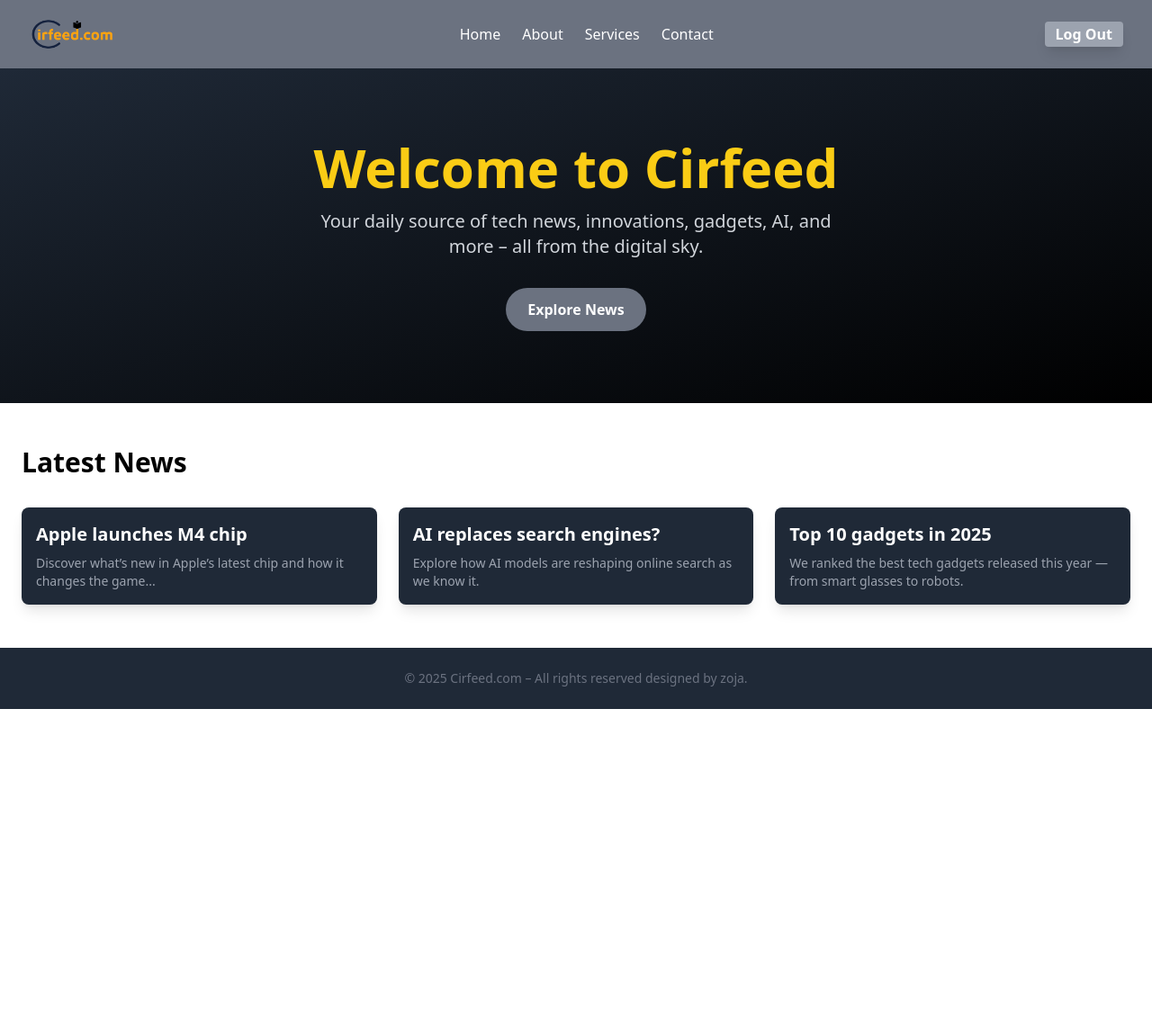
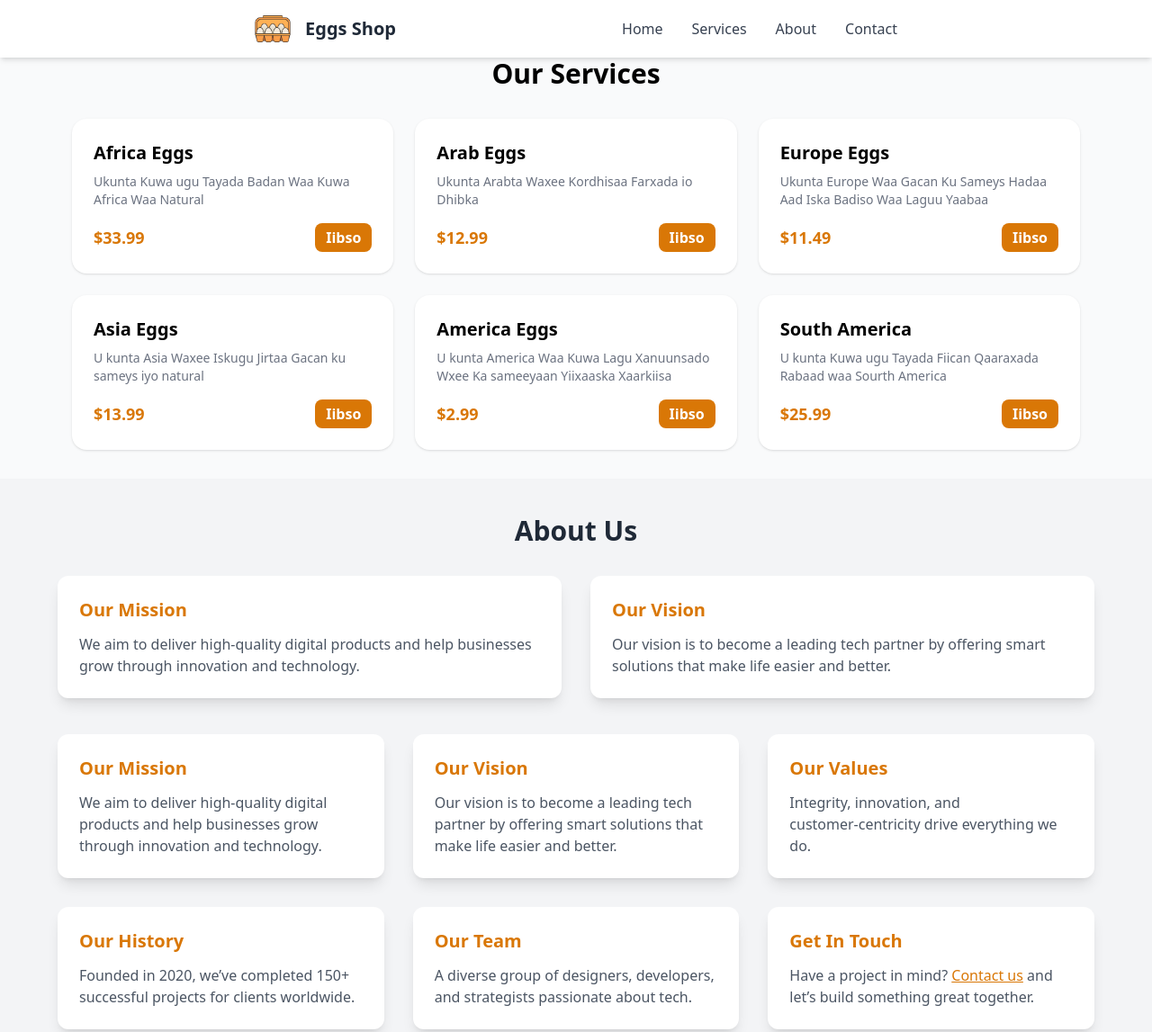
Before and after one commit to Hawaaan/Cirfeed-project, a website: page src/index.html in a window 1280 px wide. Shown: the top 1147 px of the page at 90% size. Before the commit the page ends 800 px from the top, so only its background shows below. Drawn offline with nearby package versions, Linux system fonts and the light colour scheme.

Commit message:
First Commit

```diff
--- a/src/index.html
+++ b/src/index.html
@@ -1,79 +1,266 @@
 <!DOCTYPE html>
-<html lang="en">
+<html lang="so">
 <head>
-  <meta charset="UTF-8">
-  <meta name="viewport" content="width=device-width, initial-scale=1.0">
+  <meta charset="UTF-8" />
+  <meta name="viewport" content="width=device-width, initial-scale=1.0" />
   <title>Responsive Navbar</title>
-  <script defer>
-    // JavaScript si menu mobile uu u shaqeeyo
-    function toggleMenu() {
-      document.getElementById('mobile-menu').classList.toggle('hidden');
-    }
-  </script>
   <script src="https://cdn.tailwindcss.com"></script>
 </head>
-<body>
-  <nav class="bg-gray-500 text-white p-4 shadow-md">
-    <div class="max-w-7xl mx-auto flex justify-between items-center ml-2 mr-4">
-      <img class="w-30 h-11" src="/src/images/irfeed.com1.png" alt="">
-      <!-- Desktop Menu -->
-      <ul class="hidden md:flex space-x-6">
-        <li><a class="relative inline-block after:content-[''] after:absolute after:left-0 after:bottom-0 after:h-[2px] after:w-0 after:bg-yellow-400 after:transition-all after:duration-300 hover:after:w-full" href="#home">Home</a></li>
-        <li><a class="relative inline-block after:content-[''] after:absolute after:left-0 after:bottom-0 after:h-[2px] after:w-0 after:bg-yellow-400 after:transition-all after:duration-300 hover:after:w-full" href="#">About</a></li>
-        <li><a class="relative inline-block after:content-[''] after:absolute after:left-0 after:bottom-0 after:h-[2px] after:w-0 after:bg-yellow-400 after:transition-all after:duration-300 hover:after:w-full" href="#">Services</a></li>
-        <li><a class="relative inline-block after:content-[''] after:absolute after:left-0 after:bottom-0 after:h-[2px] after:w-0 after:bg-yellow-400 after:transition-all after:duration-300 hover:after:w-full" href="#">Contact</a></li>
-      </ul>
-      <div>
-       <button onclick="window.location.href='login.html'" class="bg-gray-400 hover:bg-yellow-500 text-white font-bold py-0.5 px-3 rounded transition duration-300 ease-in-out shadow-lg">Log Out</button>
+<body class="bg-gray-50">
 
+  <!-- Navbar -->
+  <nav class="bg-white shadow-md">
+    <div class="mx-auto max-w-7xl px-4 sm:px-6 lg:px-8">
+      <div class="flex h-16 items-center justify-evenly">
+
+        <!-- Logo -->
+        <div class="flex items-center space-x-4">
+  <img src="/src/images/egg.png" alt="Logo" class="h-10 w-10">
+  <h1 class="text-xl font-bold text-gray-800"> Eggs Shop</h1>
 </div>
-      <!-- Mobile Button -->
-      <button class="md:hidden" onclick="toggleMenu()">
-        <svg class="w-6 h-6" fill="none" stroke="currentColor" viewBox="0 0 24 24">
+
+
+
+        <!-- Desktop menu -->
+        <div class="hidden md:flex space-x-8">
+          <a href="#" class="text-gray-700 hover:text-amber-600">Home</a>
+                 <a href="#Services" class="text-gray-700 hover:text-amber-600">Services</a>
+          <a href="#About" class="text-gray-700 hover:text-amber-600">About</a>
+          <a href="#" class="text-gray-700 hover:text-amber-600">Contact</a>
+        </div>
+
+        <!-- Mobile hamburger -->
+        <button id="mobile-btn" class="md:hidden inline-flex items-center justify-center p-2 rounded-md text-gray-700 hover:bg-gray-200 focus:outline-none focus:ring-2 focus:ring-indigo-500">
+          <svg id="icon-open" class="h-6 w-6" fill="none" stroke="currentColor" viewBox="0 0 24 24">
             <path stroke-linecap="round" stroke-linejoin="round" stroke-width="2"
               d="M4 6h16M4 12h16M4 18h16" />
           </svg>
+          <svg id="icon-close" class="h-6 w-6 hidden" fill="none" stroke="currentColor" viewBox="0 0 24 24">
+            <path stroke-linecap="round" stroke-linejoin="round" stroke-width="2"
+              d="M6 18L18 6M6 6l12 12" />
+          </svg>
         </button>
       </div>
+    </div>
 
-    <!-- Mobile Menu -->
-    <div id="mobile-menu" class="md:hidden hidden mt-4 space-y-2">
-      <a href="#" class="block relative  after:content-[''] after:absolute after:left-0 after:bottom-0 after:h-[2px] after:w-0 after:bg-amber-400 after:transition-all after:duration-300 hover:after:w-full">Home</a>
-      <a href="#" class="block relative after:content-[''] after:absolute after:left-0 after:bottom-0 after:h-[2px] after:w-0 after:bg-amber-400 after:transition-all after:duration-300 hover:after:w-full">About</a>
-      <a href="#" class="block relative after:content-[''] after:absolute after:left-0 after:bottom-0 after:h-[2px] after:w-0 after:bg-amber-400 after:transition-all after:duration-300 hover:after:w-full">Services</a>
-      <a href="#" class="block relative  after:content-[''] after:absolute after:left-0 after:bottom-0 after:h-[2px] after:w-0 after:bg-amber-400 after:transition-all after:duration-300 hover:after:w-full">Contact</a>
+    <!-- Mobile dropdown -->
+    <div id="mobile-menu" class="md:hidden hidden px-4 pb-4 space-y-2 bg-white shadow-inner">
+      <a href="#" class="block px-2 text-gray-700 hover:bg-amber-300 rounded">Home</a>
+        <a href="#Services" class="block px-2 text-gray-700 hover:bg-amber-300 rounded">Services</a>
+      <a href="#About" class="block px-2 text-gray-700 hover:bg-amber-300 rounded">About</a>
+      <a href="#" class="block px-2 text-gray-700 hover:bg-amber-300 rounded">Contact</a>
     </div>
   </nav>
+  <!-- Container -->
+  <div class="mx-auto max-w-6xl px-4" id="Services">
+    <h1 class="text-3xl font-bold text-center mb-8">Our Services</h1>
 
-  <!-- Hero Section -->
-  <section id="home" class="text-center py-20 bg-gradient-to-br from-gray-800 to-black">
-    <h1 class="text-5xl md:text-6xl font-extrabold text-yellow-400 mb-4">Welcome to Cirfeed</h1>
-    <p class="text-gray-300 text-lg md:text-xl max-w-xl mx-auto">Your daily source of tech news, innovations, gadgets, AI, and more – all from the digital sky.</p>
-    <a href="#" class="mt-8 inline-block bg-gray-500 hover:bg-yellow-600 text-white font-semibold py-3 px-6 rounded-full transition">Explore News</a>
+    <!-- Grid -->
+    <div class="grid gap-6 sm:grid-cols-2 lg:grid-cols-3">
+      <!-- Single card (ku celceli 6 jeer) -->
+      <!-- Item #1 -->
+      <div class="bg-white rounded-2xl shadow p-6 flex flex-col">
+        <h2 class="text-xl font-semibold mb-2">Africa Eggs</h2>
+        <p class="text-sm text-gray-500 flex-grow">
+          Ukunta Kuwa ugu Tayada Badan Waa Kuwa Africa Waa Natural
+        </p>
+
+        <!-- Price + button -->
+        <div class="mt-4 flex items-center justify-between">
+          <span class="text-lg font-bold text-amber-600">$33.99</span>
+          <button
+            class="bg-amber-600 hover:bg-amber-700 text-white font-semibold py-1 px-3 rounded-lg transition">
+            Iibso
+          </button>
+        </div>
+      </div>
+
+      <!-- Item #2 -->
+      <div class="bg-white rounded-2xl shadow p-6 flex flex-col">
+        <h2 class="text-xl font-semibold mb-2">Arab Eggs</h2>
+        <p class="text-sm text-gray-500 flex-grow">
+          Ukunta Arabta Waxee Kordhisaa Farxada io Dhibka
+        </p>
+        <div class="mt-4 flex items-center justify-between">
+          <span class="text-lg font-bold text-amber-600">$12.99</span>
+          <button
+            class="bg-amber-600 hover:bg-amber-700 text-white font-semibold py-1 px-3 rounded-lg transition">
+            Iibso
+          </button>
+        </div>
+      </div>
+
+      <!-- Item #3 -->
+      <div class="bg-white rounded-2xl shadow p-6 flex flex-col">
+        <h2 class="text-xl font-semibold mb-2">Europe Eggs</h2>
+        <p class="text-sm text-gray-500 flex-grow">
+          Ukunta Europe Waa Gacan Ku Sameys Hadaa Aad Iska Badiso Waa Laguu Yaabaa
+        </p>
+        <div class="mt-4 flex items-center justify-between">
+          <span class="text-lg font-bold text-amber-600">$11.49</span>
+          <button
+            class="bg-amber-600 hover:bg-amber-700 text-white font-semibold py-1 px-3 rounded-lg transition">
+            Iibso
+          </button>
+        </div>
+      </div>
+
+      <!-- Item #4 -->
+      <div class="bg-white rounded-2xl shadow p-6 flex flex-col">
+        <h2 class="text-xl font-semibold mb-2">Asia Eggs</h2>
+        <p class="text-sm text-gray-500 flex-grow">
+          U kunta Asia Waxee Iskugu Jirtaa Gacan ku sameys iyo natural
+        </p>
+        <div class="mt-4 flex items-center justify-between">
+          <span class="text-lg font-bold text-amber-600">$13.99</span>
+          <button
+            class="bg-amber-600 hover:bg-amber-700 text-white font-semibold py-1 px-3 rounded-lg transition">
+            Iibso
+          </button>
+        </div>
+      </div>
+
+      <!-- Item #5 -->
+      <div class="bg-white rounded-2xl shadow p-6 flex flex-col">
+        <h2 class="text-xl font-semibold mb-2">America Eggs</h2>
+        <p class="text-sm text-gray-500 flex-grow">
+          U kunta America Waa Kuwa Lagu Xanuunsado Wxee Ka sameeyaan Yiixaaska Xaarkiisa
+        </p>
+        <div class="mt-4 flex items-center justify-between">
+          <span class="text-lg font-bold text-amber-600">$2.99</span>
+          <button
+            class="bg-amber-600 hover:bg-amber-700 text-white font-semibold py-1 px-3 rounded-lg transition">
+            Iibso
+          </button>
+        </div>
+      </div>
+
+      <!-- Item #6 -->
+      <div class="bg-white rounded-2xl shadow p-6 flex flex-col">
+        <h2 class="text-xl font-semibold mb-2">South America</h2>
+        <p class="text-sm text-gray-500 flex-grow">
+          U kunta Kuwa ugu Tayada Fiican Qaaraxada Rabaad waa Sourth America
+        </p>
+        <div class="mt-4 flex items-center justify-between">
+          <span class="text-lg font-bold text-amber-600">$25.99</span>
+          <button
+            class="bg-amber-600 hover:bg-amber-700 text-white font-semibold py-1 px-3 rounded-lg transition">
+            Iibso
+          </button>
+        </div>
+      </div>
+    </div>
+  </div>
+<!-- about  -->
+ <section class="bg-gray-100 py-10 px-4 mt-8 " id="About">
+  <div class="max-w-6xl mx-auto">
+    <h2 class="text-3xl font-bold text-center mb-8 text-gray-800">About Us</h2>
+
+    <div class="grid grid-cols-1 md:grid-cols-2 gap-8">
+
+      <!-- Div 1 -->
+      <div class="bg-white shadow-lg rounded-xl p-6">
+        <h3 class="text-xl font-semibold mb-3 text-amber-600">Our Mission</h3>
+        <p class="text-gray-600">
+          We aim to deliver high-quality digital products and help businesses grow through innovation and technology.
+        </p>
+      </div>
+
+      <!-- Div 2 -->
+      <div class="bg-white shadow-lg rounded-xl p-6">
+        <h3 class="text-xl font-semibold mb-3 text-amber-600">Our Vision</h3>
+        <p class="text-gray-600">
+          Our vision is to become a leading tech partner by offering smart solutions that make life easier and better.
+        </p>
+      </div>
+
+    </div>
+  </div>
+  <section class="bg-gray-100 py-10 px-4">
+  <div class="max-w-6xl mx-auto">
+
+    <!-- Grid: 1 col on mobile, 3 col on medium+ -->
+    <div class="grid grid-cols-1 md:grid-cols-3 gap-8">
+
+      <!-- Div 1 -->
+      <div class="bg-white shadow-lg rounded-xl p-6">
+        <h3 class="text-xl font-semibold mb-3 text-amber-600">Our Mission</h3>
+        <p class="text-gray-600">
+          We aim to deliver high‑quality digital products and help businesses grow through innovation and technology.
+        </p>
+      </div>
+
+      <!-- Div 2 -->
+      <div class="bg-white shadow-lg rounded-xl p-6">
+        <h3 class="text-xl font-semibold mb-3 text-amber-600">Our Vision</h3>
+        <p class="text-gray-600">
+          Our vision is to become a leading tech partner by offering smart solutions that make life easier and better.
+        </p>
+      </div>
+
+      <!-- Div 3 -->
+      <div class="bg-white shadow-lg rounded-xl p-6">
+        <h3 class="text-xl font-semibold mb-3 text-amber-600">Our Values</h3>
+        <p class="text-gray-600">
+          Integrity, innovation, and customer‑centricity drive everything we do.
+        </p>
+      </div>
+
+      <!-- Div 4 -->
+      <div class="bg-white shadow-lg rounded-xl p-6">
+        <h3 class="text-xl font-semibold mb-3 text-amber-600">Our History</h3>
+        <p class="text-gray-600">
+          Founded in 2020, we’ve completed 150+ successful projects for clients worldwide.
+        </p>
+      </div>
+
+      <!-- Div 5 -->
+      <div class="bg-white shadow-lg rounded-xl p-6">
+        <h3 class="text-xl font-semibold mb-3 text-amber-600">Our Team</h3>
+        <p class="text-gray-600">
+          A diverse group of designers, developers, and strategists passionate about tech.
+        </p>
+      </div>
+
+      <!-- Div 6 -->
+      <div class="bg-white shadow-lg rounded-xl p-6">
+        <h3 class="text-xl font-semibold mb-3 text-amber-600">Get In Touch</h3>
+        <p class="text-gray-600">
+          Have a project in mind? <a href="#contact" class="text-amber-600 underline">Contact us</a> and let’s build something great together.
+        </p>
+      </div>
+
+    </div>
+  </div>
+
+</section>
+<section class="bg-gray-300 py-10 px-4 rounded-2xl shadow-md">
+  <h1 class="text-2xl font-bold text-center "> Contact Us</h1>
+  <div class="text-xl">
+     <label for=""> Name</label> <br>
+    <input class="rounded p-0.5" type="text"> <br>
+   <label for="">Email</label> <br>
+   <input class="rounded p-0.5" type="email"> <br>
+    <label for="">Message</label> <br>
+    <input class=" rounded p-0.5" type="text"> <br>
+    <button class="bg-green-500 px-4 py-1 rounded-xl mt-4" type="button">Sumiit</button>
+
+
+
 </section>
 
-  <!-- Latest News Preview -->
-  <section class="px-6 py-12">
-    <h2 class="text-3xl font-bold text-black mb-8">Latest News</h2>
-    <div class="grid md:grid-cols-3 gap-6">
-      <div class="bg-gray-800 rounded-lg shadow-lg p-4 hover:bg-gray-700 hover:-translate-y-4 transform transition duration-300 ease-in-out">
-        <h3 class="text-xl font-semibold mb-2 text-white">Apple launches M4 chip</h3>
-        <p class="text-gray-400 text-sm">Discover what’s new in Apple’s latest chip and how it changes the game...</p>
-      </div>
-      <div class="bg-gray-800 rounded-lg shadow-lg p-4 hover:bg-gray-700 hover:-translate-y-4 transform transition duration-300 ease-in-out">
-        <h3 class="text-xl font-semibold mb-2 text-white">AI replaces search engines?</h3>
-        <p class="text-gray-400 text-sm">Explore how AI models are reshaping online search as we know it.</p>
-      </div>
-      <div class="bg-gray-800 rounded-lg shadow-lg p-4 hover:bg-gray-700 hover:-translate-y-4 transform transition duration-300 ease-in-out">
-        <h3 class="text-xl font-semibold mb-2 text-white">Top 10 gadgets in 2025</h3>
-        <p class="text-gray-400 text-sm">We ranked the best tech gadgets released this year — from smart glasses to robots.</p>
-      </div>
-    </div>
-  </section>
+  <script>
+    // Toggle mobile menu
+    const btn = document.getElementById('mobile-btn');
+    const menu = document.getElementById('mobile-menu');
+    const iconOpen = document.getElementById('icon-open');
+    const iconClose = document.getElementById('icon-close');
 
-  <!-- Footer -->
-  <footer class="bg-gray-800 text-center py-6">
-    <p class="text-sm text-gray-500">© 2025 Cirfeed.com – All rights reserved designed by zoja.</p>
-  </footer>
+    btn.addEventListener('click', () => {
+      menu.classList.toggle('hidden');
+      iconOpen.classList.toggle('hidden');
+      iconClose.classList.toggle('hidden');
+    });
+  </script>
 </body>
 </html>
```
Also changed, not shown: src/login.html (deleted, +0 -87 lines), src/images/egg.png (added), src/images/irfeed.com1.png (deleted). Lines whose indentation alone changed are shown as unchanged.
